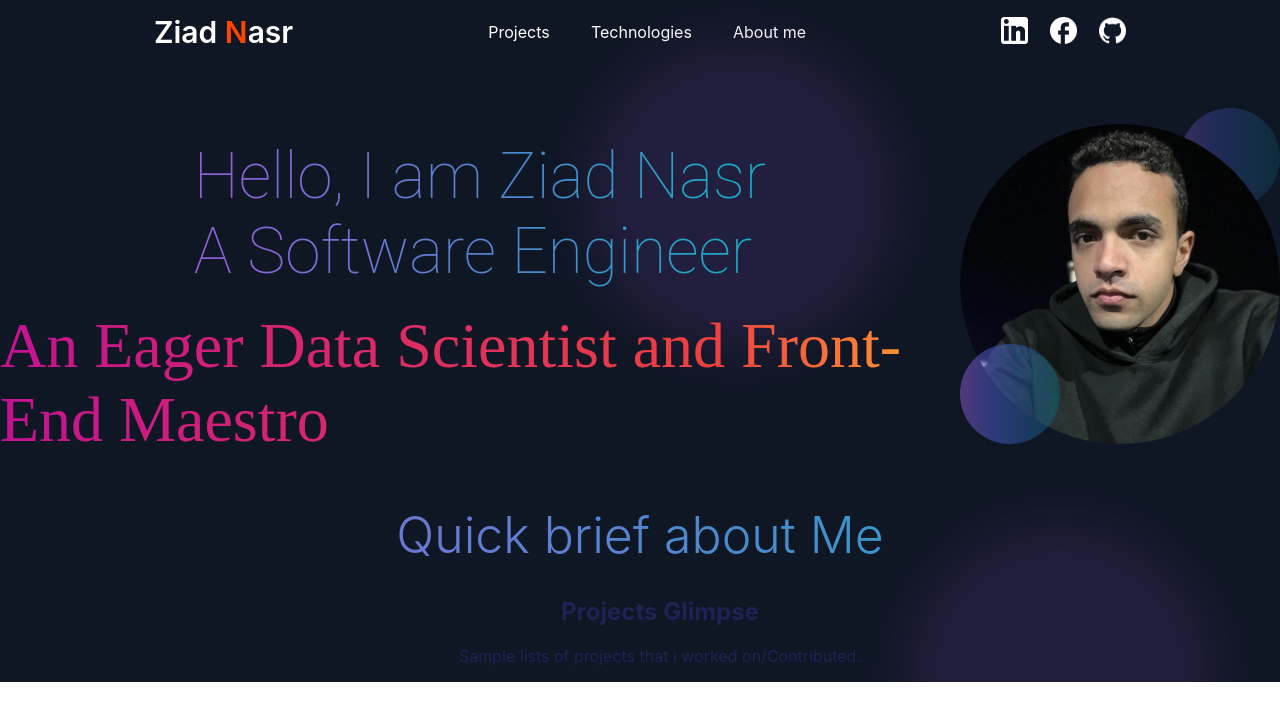
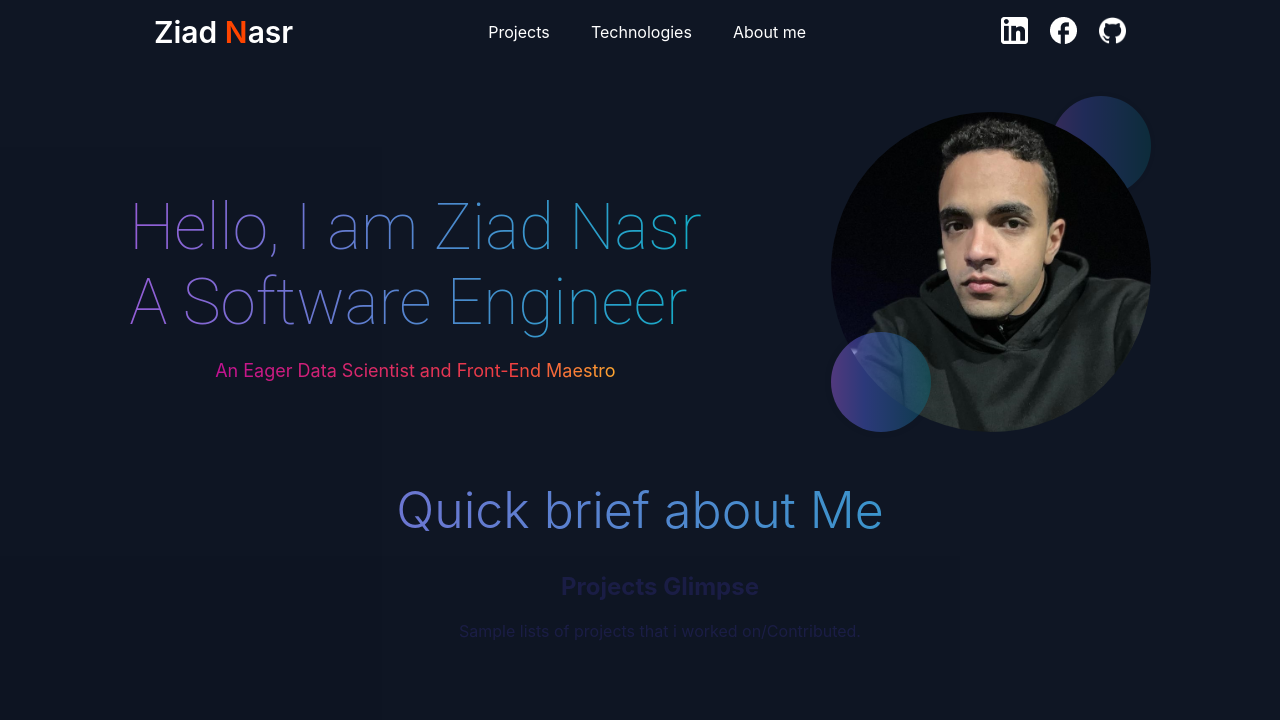
Before and after one commit to Ziad-Nasr/Web-Port, a React (Create React App) app: page / in a window 1280 px wide. Shown: the top 720 px of the page. Built offline with nearby package versions, Linux system fonts and the light colour scheme.

Commit message:
done for the day

```diff
--- a/src/Landing/Landing.css
+++ b/src/Landing/Landing.css
@@ -1,7 +1,7 @@
 .body{
     background-color: #0f1624;
-    height: 100%;
-    width: 100%;
+    height: 100vh;
+    width: 100vw;
     overflow: hidden;
 }
 .Welcome{
@@ -48,8 +48,8 @@
     font-weight: 100;
 }
 .Subtitle{
-    font-family:'Times New Roman', Times, serif;
-    font-size: 64px;
+    /* font-family:'Times New Roman', Times, serif;  */
+    font-size: 18px;
     /* color: rgba(255, 255, 255, 0.501); */
     background: linear-gradient(270deg, #FFA730 0%, #EF4040 25.67%, #C21292 100%);
     -webkit-background-clip: text;
```
